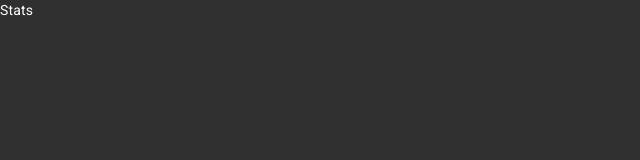
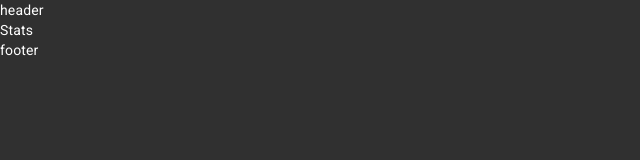
Before and after one commit to moriconomori/mljpscrim, a Next.js app: page /stats in a window 1280 px wide. Shown: the top 160 px of the page, without its empty margins (0-640 px from the left). Built offline with nearby package versions, Linux system fonts and the light colour scheme.

Commit message:
layout を作成

```diff
--- /dev/null
+++ b/src/layouts/default.jsx
@@ -0,0 +1,13 @@
+import React from 'react';
+
+const Default = ({ children }) => {
+  return (
+    <React.Fragment>
+      <header>header</header>
+      <main>{children}</main>
+      <footer>footer</footer>
+    </React.Fragment>
+  );
+};
+
+export default Default;
--- a/src/pages/_app.jsx
+++ b/src/pages/_app.jsx
@@ -4,6 +4,7 @@ import Head from 'next/head';
 import { ThemeProvider } from '@material-ui/core/styles';
 import CssBaseline from '@material-ui/core/CssBaseline';
 import theme from '../theme';
+import Layout from '../layouts/default';
 
 export default class MyApp extends App {
   componentDidMount() {
@@ -29,7 +30,9 @@ export default class MyApp extends App {
         <ThemeProvider theme={theme}>
           {/* CssBaseline kickstart an elegant, consistent, and simple baseline to build upon. */}
           <CssBaseline />
-          <Component {...pageProps} />
+          <Layout>
+            <Component {...pageProps} />
+          </Layout>
         </ThemeProvider>
       </React.Fragment>
     );
```
Also changed, not shown: src/pages/index.jsx (+17 -1 lines).
